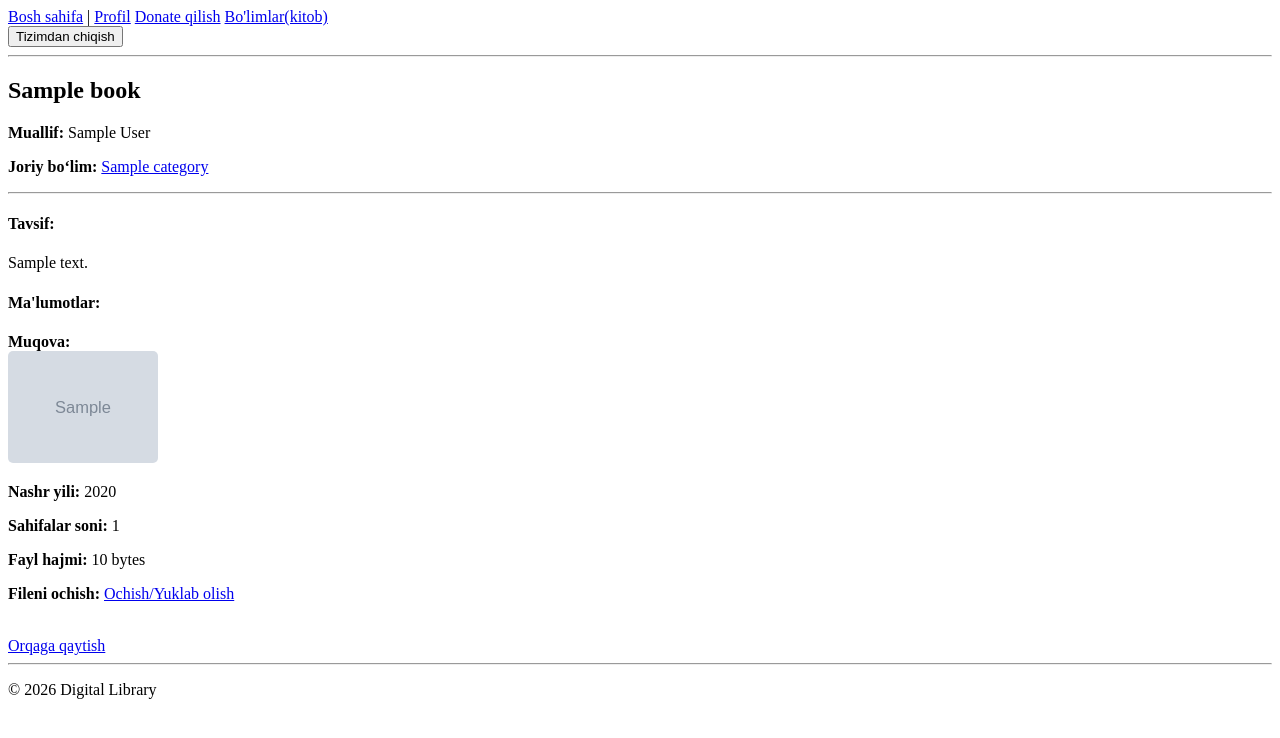
After one commit to axrorback/library, a Django app: a page that uses templates/base.html in a window 1280 px wide. The commit adds this page. Shown: the top 738 px of the page. Run offline with Django 5.2, Linux system fonts and the light colour scheme; a user stored in the database is signed in; tables that the repository leaves empty hold one stand-in row (values such as "Sample post"); grey boxes marked "Sample" are stand-in pictures; parts of the project's set-up code (start-up, migrations or seed data) failed here and were passed over.

Commit message:
Add category, book list, and book detail templates with navigation links

```diff
--- a/templates/accounts/verify_otp.html
+++ b/templates/accounts/verify_otp.html
@@ -22,7 +22,7 @@
         <div id="resend-container" style="margin-top: 20px; font-size: 0.9em;">
             <p id="timer-text">Kodni qayta yuborish mumkin: <span id="timer">60</span>s</p>
             <a href="{% url 'resend_otp' %}" id="resend-link" style="display: none; color: #007bff; text-decoration: none;">
-                🔄 Kodni qayta yuborish
+                 Kodni qayta yuborish
             </a>
 
             <hr style="margin: 15px 0; border: 0; border-top: 1px solid #eee;">
--- a/templates/base.html
+++ b/templates/base.html
@@ -16,6 +16,7 @@
         {% if user.is_authenticated %}
             <a href="{% url 'profile_view' %}">Profil</a>
             <a href="{% url 'donate' %}">Donate qilish</a>
+            <a href="{% url 'category_list' %}">Bo'limlar(kitob)</a>
             <form action="{% url 'logout' %}" method="post">
                 {% csrf_token %}
                 <button type="submit">Tizimdan chiqish</button>
--- /dev/null
+++ b/templates/library/book_detail.html
@@ -0,0 +1,62 @@
+{% extends "base.html" %}
+{% block title %}{{ book.title }}{% endblock %}
+
+{% block content %}
+<article>
+    <h2>{{ book.title }}</h2>
+
+    <p><b>Muallif:</b> {{ book.author }}</p>
+
+    <p><b>Joriy bo‘lim:</b>
+        <a href="{% url 'book_list_by_category' category.slug %}">
+            {{ category.name }}
+        </a>
+    </p>
+
+    <hr>
+
+    <div class="description">
+        <h4>Tavsif:</h4>
+        <p>{{ book.description|linebreaks }}</p>
+    </div>
+
+    <div class="book-info">
+        <h4>Ma'lumotlar:</h4>
+
+        {% if book.cover %}
+            <p><b>Muqova:</b><br>
+            <img src="{{ book.cover.url }}" width="150" style="border-radius: 5px;"></p>
+        {% endif %}
+
+        <p><b>Nashr yili:</b> {{ book.publication_year|default:"Noma'lum" }}</p>
+        <p><b>Sahifalar soni:</b> {{ book.pages|default:"—" }}</p>
+        <p><b>Fayl hajmi:</b> {{ book.file_size|filesizeformat }}</p>
+
+        {% if has_access %}
+            <p>
+                <b>Fileni ochish:</b>
+                <a href="{{ book.file.url }}">Ochish/Yuklab olish</a>
+            </p>
+        {% else %}
+            <p><b>Bu kitob pullik.</b></p>
+
+            {% if book.price %}
+                <p><b>Narxi:</b> {{ book.price }}</p>
+            {% endif %}
+
+            {% if user.is_authenticated %}
+                <a class="btn" href="{% url 'create_book_payment' book.id %}">
+                    To‘lash va yuklab olish
+                </a>
+            {% else %}
+                <a class="btn" href="{% url 'login' %}?next={{ request.path }}">
+                    Kirish qiling
+                </a>
+            {% endif %}
+        {% endif %}
+    </div>
+
+    <br>
+    <a href="{% url 'book_list_by_category' category.slug %}" class="btn">Orqaga qaytish</a>
+</article>
+{% endblock %}
```
Also changed, not shown: templates/library/book_list.html (added, +20 -0 lines), templates/library/category_list.html (added, +18 -0 lines).
